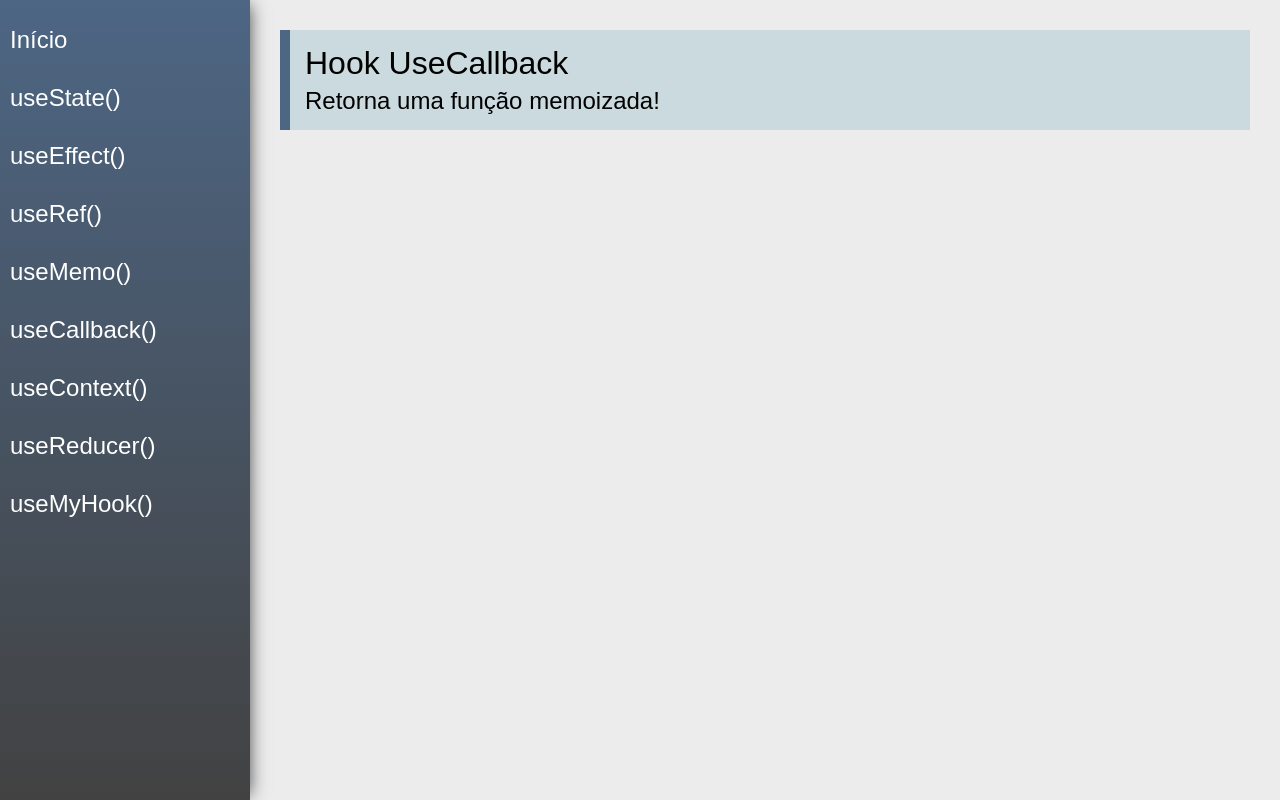
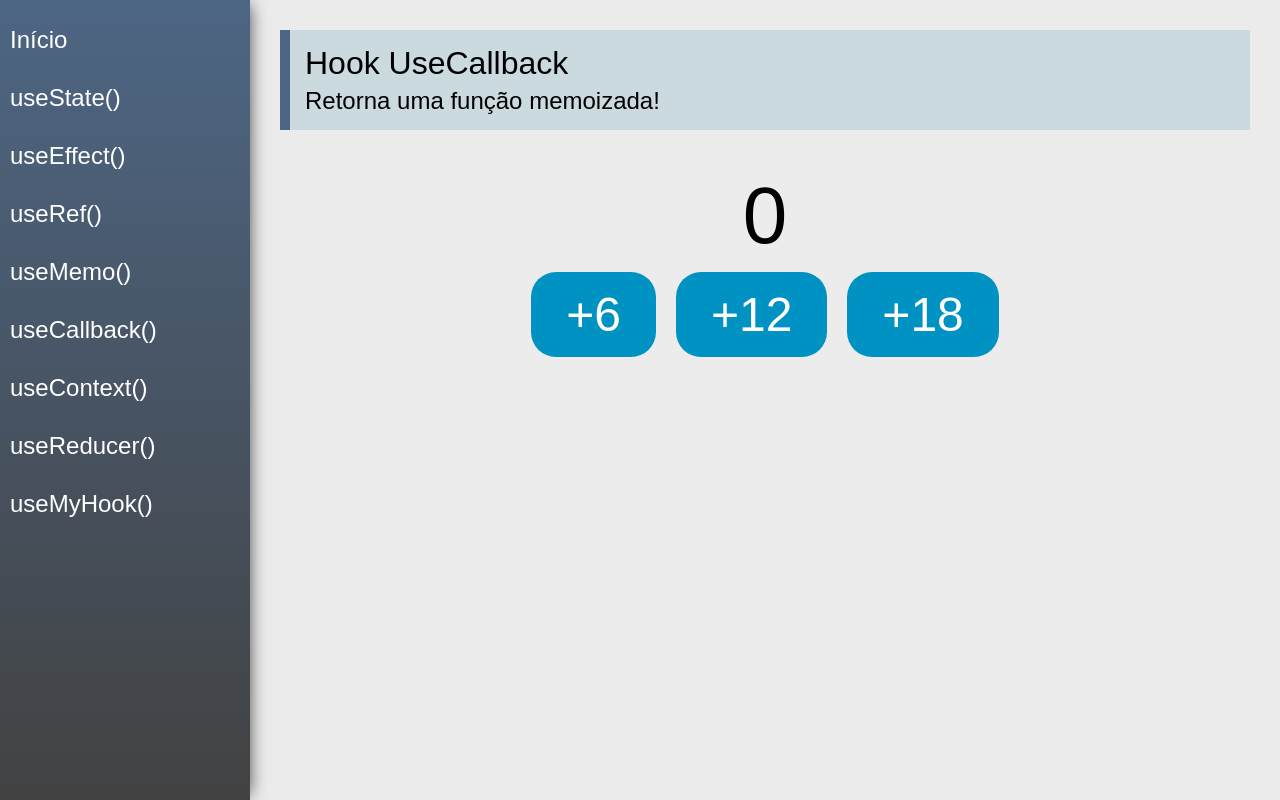
Before and after one commit to simonelopess/how-to-use-hooks, a React (Create React App) app: page /useCallback in a window 1280 px wide. Built offline with nearby package versions, Linux system fonts and the light colour scheme.

Commit message:
useContext

```diff
--- /dev/null
+++ b/src/data/DataContentex.js
@@ -0,0 +1,10 @@
+import React from 'react'
+
+export const data ={
+  number: 1234,
+  text: 'Context API...'
+}
+
+const DataContext = React.createContext(data)
+
+export default DataContext;
--- a/src/index.js
+++ b/src/index.js
@@ -4,6 +4,8 @@ import React from 'react'
 
 import App from './views/App'
 
+
+
 ReactDOM.render(
     <App />,
     document.getElementById('root')
--- a/src/views/App.jsx
+++ b/src/views/App.jsx
@@ -1,19 +1,24 @@
 import './App.css'
-import React from 'react'
+import React, { useState } from 'react'
 import { BrowserRouter as Router } from  'react-router-dom'
 
 import Menu from '../components/layout/Menu'
 import Content from '../components/layout/Content'
+import DataContext, { data } from '../data/DataContentex';
+
 
 const App = props => {
+const [state, setState] = useState(data);
 
     return (
+            <DataContext.Provider value={{state, setState}}> {/* provem o state e função */}
                 <div className="App">
                     <Router>
                         <Menu />
                         <Content />
                     </Router>
                 </div>
+                </DataContext.Provider>
     )
 }
 
--- a/src/views/examples/UseCallback.jsx
+++ b/src/views/examples/UseCallback.jsx
@@ -1,13 +1,24 @@
-import React from 'react'
+import React, { useCallback, useState } from 'react'
 import PageTitle from '../../components/layout/PageTitle'
+import UseCallbackButtons from '../../views/examples/UseCallbackButtons';
 
 const UseCallback = (props) => {
+
+    const [count, setCount] = useState(0)
+
+    const inc = useCallback(function (delta){
+        setCount(curr => curr + delta)
+    }, [setCount])
     return (
         <div className="UseCallback">
             <PageTitle
                 title="Hook UseCallback"
                 subtitle="Retorna uma função memoizada!"
             />
+            <div className="center">
+                <span className="text">{count}</span>
+                <UseCallbackButtons inc={inc}/>
+            </div>
         </div>
     )
 }
--- /dev/null
+++ b/src/views/examples/UseCallbackButtons.jsx
@@ -0,0 +1,15 @@
+import React from 'react'
+
+const UseCallbackButtons = (props) => {
+  return (
+    <div>
+      <div>
+        <button className="btn" onClick={() => props.inc(6)}>+6</button>
+        <button className="btn" onClick={() => props.inc(12)}>+12</button>
+        <button className="btn" onClick={() => props.inc(18)}>+18</button>
+      </div>
+    </div>
+  )
+}
+
+export default React.memo(UseCallbackButtons)
--- a/src/views/examples/UseContext.jsx
+++ b/src/views/examples/UseContext.jsx
@@ -1,13 +1,35 @@
-import React from 'react'
+import React, { useContext } from 'react'
 import PageTitle from '../../components/layout/PageTitle'
 
+import DataContext from '../../data/DataContentex';
+
 const UseContext = (props) => {
+
+    const context = useContext(DataContext);
+
+
+    function addNumber(delta) {
+        context.setState({
+            ...context.state,
+            number: context.state.number + delta
+        })
+    }
+
     return (
         <div className="UseContext">
             <PageTitle
                 title="Hook UseContext"
                 subtitle="Aceita um objeto de contexto e retorna o valor atual do contexto!"
             />
+            <div className="center">
+                <span className="text">{context.state.text}</span>
+                <span className="text">{context.state.number}</span>
+
+                <div>
+                    <button className="btn" onClick={() => addNumber(-1)}>-1</button>
+                    <button className="btn" onClick={() => addNumber(+1)}>+1</button>
+                </div>
+            </div>
         </div>
     )
 }
```
Also changed, not shown: 1 other file (tests, documents, lock files or other folders).
